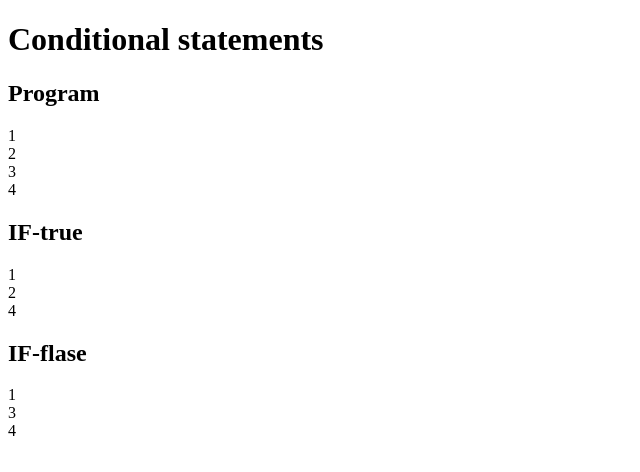
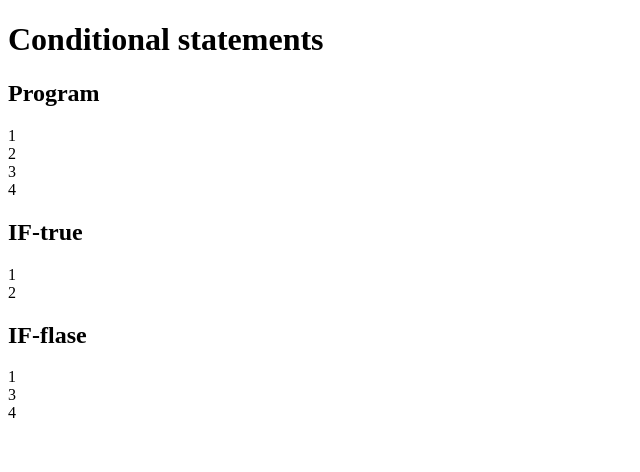
Before and after one commit to phk0402/Egoing-JavaScript, a plain HTML site: page ex4.html in a window 1280 px wide. Shown: the whole page, without its empty margins (0-640 px from the left). Drawn offline with Linux system fonts and the light colour scheme.

Commit message:
change git account

```diff
--- a/ex4.html
+++ b/ex4.html
@@ -26,7 +26,7 @@
     } else {
       document.write("3<br>");
     }
-    document.write("4<br>");
+    // document.write("4<br>");
   </script>
 
   <h2>IF-flase</h2>
```
